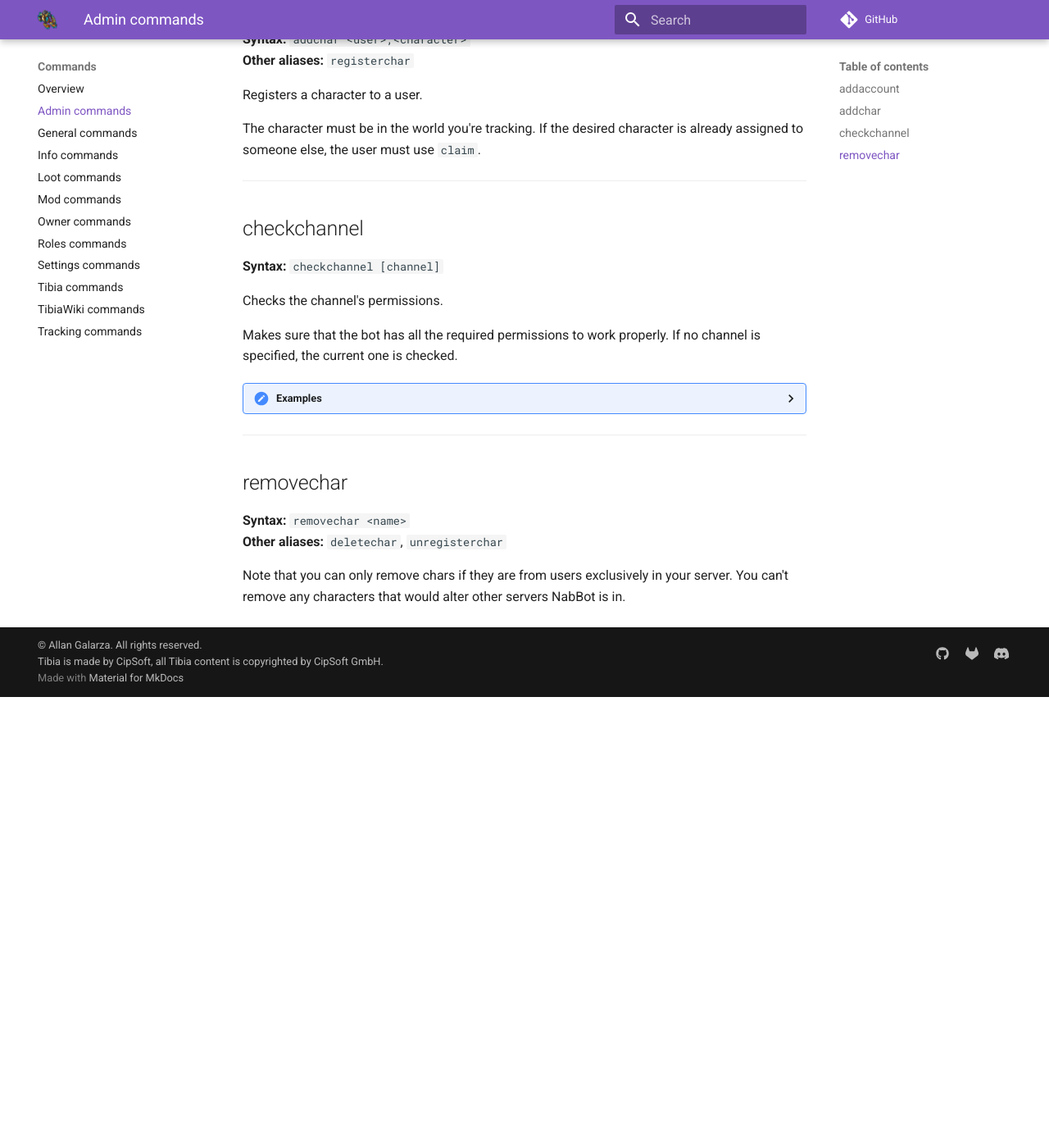
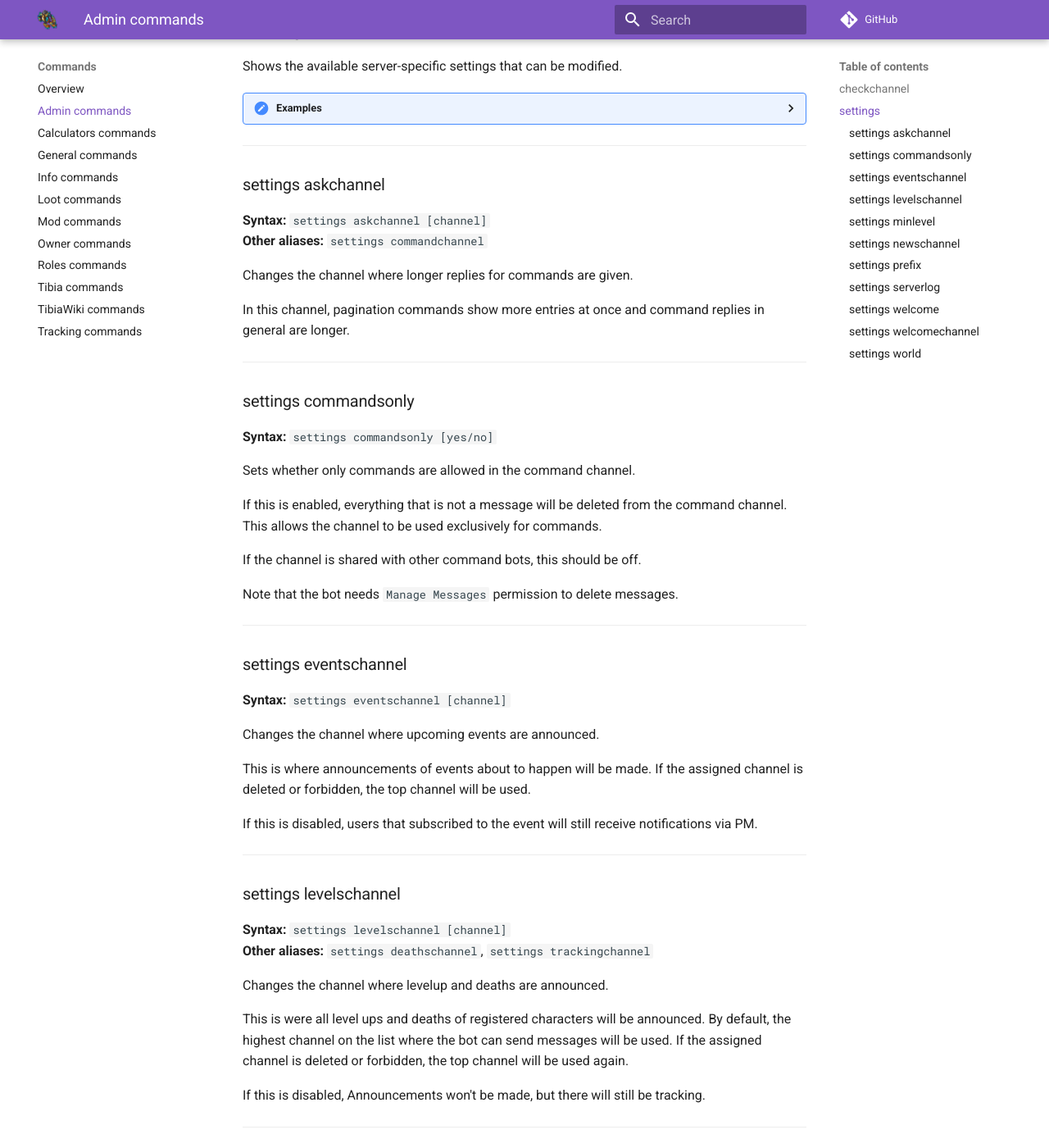
Before and after one commit to Galarzaa90/NabBot, an MkDocs documentation site: the page built from docs/commands/admin.md, in a window 1280 px wide and 1400 px high, scrolled down 710 px. Shown: the whole window at 82% size. Built offline with MkDocs 1.6.1 and Material for MkDocs 9.7.7, drawn with Linux system fonts in a browser that asks for light colours; comment, search, counter and statistics services are not loaded; before the commit the page ends 1560 px from its top, so only the background shows below that; some of the changed text lies outside the part shown.

Commit message:
Added some documentation

```diff
--- a/docs/commands/admin.md
+++ b/docs/commands/admin.md
@@ -6,26 +6,6 @@ Admins are members with the `Administrator` permission.
     Parameters are enclosed with `< >`.
     Optional parameters are enclosed in brackets `[]`.
 
-## addaccount
-**Syntax:** `addaccount <user>,<character>`
-**Other aliases:** `addacc`
-
-Register a character and all other visible characters to a discord user.
-
-If a character is hidden, only that character will be added. Characters in other worlds are skipped.
-
-----
-
-## addchar
-**Syntax:** `addchar <user>,<character>`
-**Other aliases:** `registerchar`
-
-Registers a character to a user.
-
-The character must be in the world you're tracking.
-If the desired character is already assigned to someone else, the user must use `claim`.
-
-----
 
 ## checkchannel
 **Syntax:** `checkchannel [channel]`
@@ -39,11 +19,154 @@ If no channel is specified, the current one is checked.
     **/checkchannel**
     ![image](../assets/images/commands/checkchannel.png)
 
+## settings
+Shows the available server-specific settings that can be modified.
+
+??? Summary "Examples"
+    **/settings**
+    ![image](../assets/images/commands/settings.png)
+
 ----
 
-## removechar
-**Syntax:** `removechar <name>`
-**Other aliases:** `deletechar`, `unregisterchar`
+### settings askchannel
+**Syntax:** `settings askchannel [channel]`
+**Other aliases:** `settings commandchannel`
 
-Note that you can only remove chars if they are from users exclusively in your server.
-You can't remove any characters that would alter other servers NabBot is in.
+Changes the channel where longer replies for commands are given.
+
+In this channel, pagination commands show more entries at once and command replies in general are longer.
+
+----
+
+### settings commandsonly
+**Syntax:** `settings commandsonly [yes/no]`
+
+Sets whether only commands are allowed in the command channel.
+
+If this is enabled, everything that is not a message will be deleted from the command channel.
+This allows the channel to be used exclusively for commands.
+
+If the channel is shared with other command bots, this should be off.
+
+Note that the bot needs `Manage Messages` permission to delete messages.
+
+----
+
+### settings eventschannel
+**Syntax:** `settings eventschannel [channel]`
+
+Changes the channel where upcoming events are announced.
+
+This is where announcements of events about to happen will be made.
+If the assigned channel is deleted or forbidden, the top channel will be used.
+
+If this is disabled, users that subscribed to the event will still receive notifications via PM.
+
+----
+
+### settings levelschannel
+**Syntax:** `settings levelschannel [channel]`
+**Other aliases:** `settings deathschannel`, `settings trackingchannel`
+
+Changes the channel where levelup and deaths are announced.
+
+This is were all level ups and deaths of registered characters will be announced.
+By default, the highest channel on the list where the bot can send messages will be used.
+If the assigned channel is deleted or forbidden, the top channel will be used again.
+
+If this is disabled, Announcements won't be made, but there will still be tracking.
+
+----
+
+### settings minlevel
+**Syntax:** `settings minlevel [channel]`
+**Other aliases:** `settings announcelevel`
+
+Changes the channel where levelup and deaths are announced.
+
+Level ups and deaths under the minimum level are still and can be seen by checking the character directly.
+
+----
+
+### settings newschannel
+**Syntax:** `settings newschannel [channel]`
+
+Changes the channel where Tibia news are announced.
+
+This is where all news and articles posted in Tibia.com will be announced.
+If the assigned channel is deleted or forbidden, the top channel will be used.
+
+----
+
+### settings prefix
+**Syntax:** `settings prefix [prefix]`
+
+Changes the command prefix for this server.
+
+The prefix are the characters that go before a command's name, in order for the bot to recognize the command.
+A maximum of 5 commands can be set per server.
+
+To remove an existing prefix, use it as a parameter.
+
+If you want to have a space at the end, such as: `nabbot help`, you have to use double quotes "nabbot ".
+Multiple words also require using quotes.
+
+Mentioning the bot is always a valid command and can't be changed."
+
+----
+
+### settings serverlog
+**Syntax:** `settings prefix [prefix]`
+
+Changes the channel used as the server log.
+
+By default, a channel named server-log will be used.
+
+In this channel, character registrations and server changes are announced.
+
+----
+
+### settings welcome
+**Syntax:** `settings welcome [message]`
+
+Changes the message new members receive when joining.
+
+This is initially disabled.
+
+You can use formatting to show dynamic values:
+- {server} -> The server's name.
+- {server} -> The server's owner name
+- {server} -> Mention to the server's owner.
+- {owner} -> The name of the server owner
+- {owner.mention} -> Mention the server owner.
+- {user} -> The name of the user that joined.
+- {user.mention} -> Mention the user that joined.
+- {bot} -> The name of the bot
+- {bot.mention} -> Mention the bot.
+
+Be sure to change the welcome channel too.
+
+----
+
+### settings welcomechannel
+**Syntax:** `settings welcomechannel [channel]`
+
+Changes the channel where new members are welcomed.
+
+A welcome message must be set for this setting to work.
+If the channel becomes unavailable, private messages will be used.
+
+Note that private messages are not reliable since new users can have them disabled before joining.
+To disable this, you must disable welcome messages using `settings welcome`.
+
+----
+
+### settings world
+**Syntax:** `settings world [world]`
+
+Changes the world this discord server tracks.
+
+The tracked world is the Tibia world that this discord server is following.
+Only characters in that world will be registered.
+
+----
--- a/mkdocs.yml
+++ b/mkdocs.yml
@@ -60,13 +60,13 @@ nav:
     - Commands:
       - Overview: commands/index.md
       - Admin commands: commands/admin.md
+      - Calculators commands: commands/calculators.md
       - General commands: commands/general.md
       - Info commands: commands/info.md
       - Loot commands: commands/loot.md
       - Mod commands: commands/mod.md
       - Owner commands: commands/owner.md
       - Roles commands: commands/roles.md
-      - Settings commands: commands/settings.md
       - Tibia commands: commands/tibia.md
       - TibiaWiki commands: commands/tibiawiki.md
       - Tracking commands: commands/tracking.md
```
Also changed, not shown: CHANGELOG.md (+3 -0 lines), docs/commands/calculators.md (added, +25 -0 lines), docs/commands/index.md (+1 -1 lines), docs/commands/settings.md (deleted, +0 -149 lines), docs/commands/tibia.md (+0 -14 lines), docs/hosting/config.md (+1 -1 lines), docs/install.md (+2 -2 lines), 3 other files.
